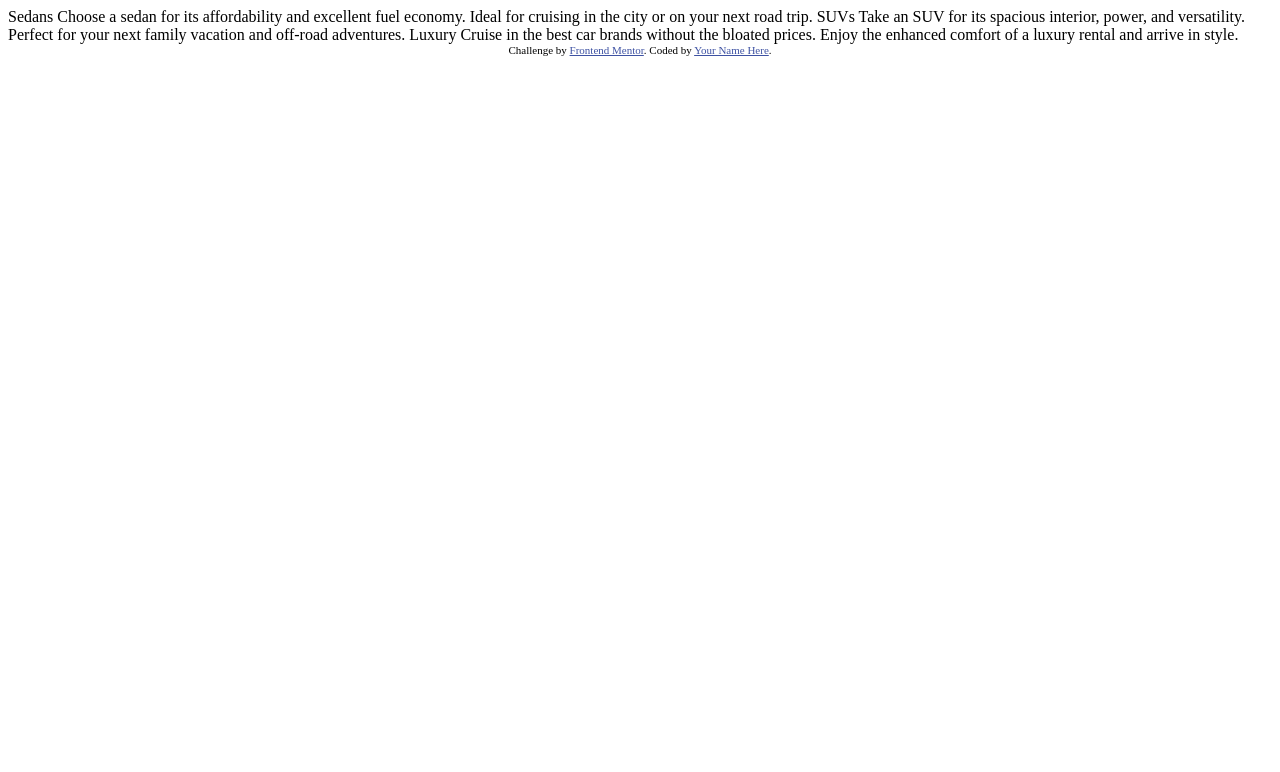
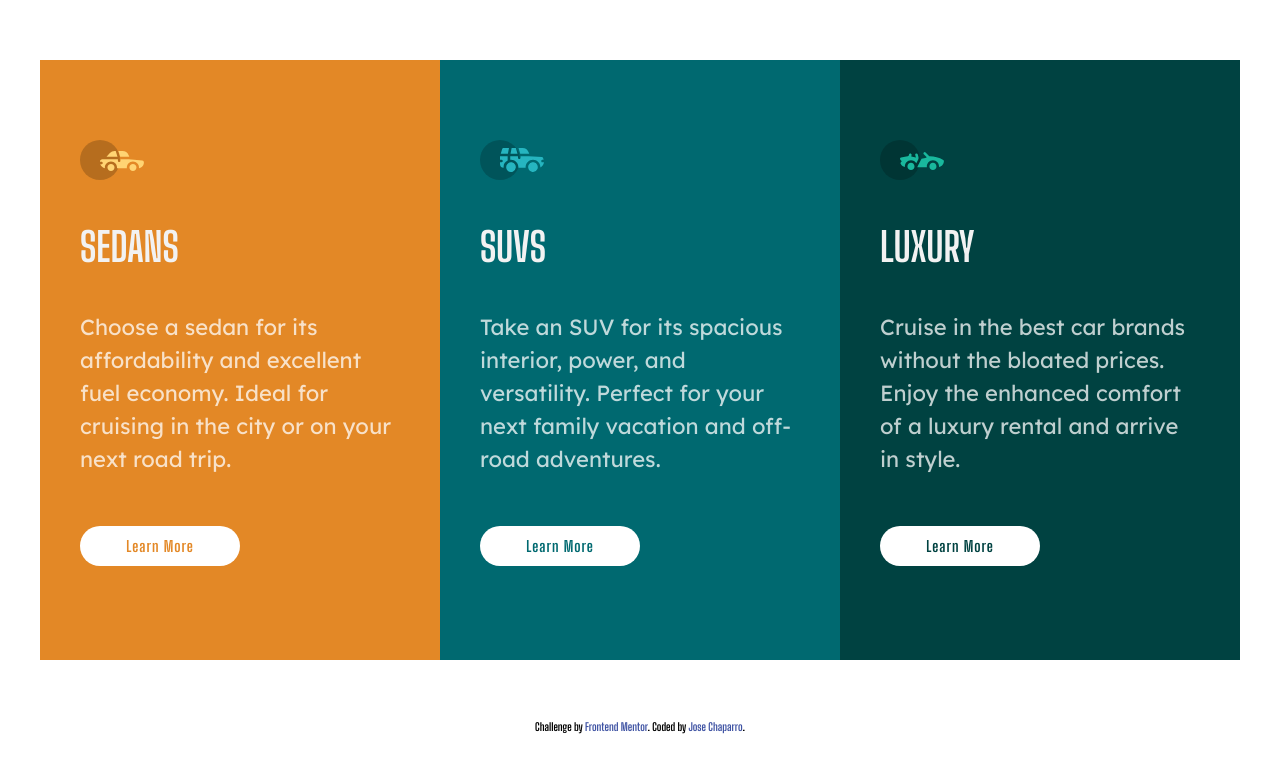
Before and after one commit to jchapar/3_Column_Card, a plain HTML site: page index.html in a window 1280 px wide. Drawn offline with Linux system fonts and the light colour scheme.

Commit message:
html and css styling doe desktop done

```diff
--- a/index.html
+++ b/index.html
@@ -5,32 +5,51 @@
   <meta name="viewport" content="width=device-width, initial-scale=1.0"> <!-- displays site properly based on user's device -->
 
   <link rel="icon" type="image/png" sizes="32x32" href="./images/favicon-32x32.png">
-
+  <link rel="stylesheet" href="styles.css">
   <title>Frontend Mentor | 3-column preview card component</title>
-
-  <!-- Feel free to remove these styles or customise in your own stylesheet 👍 -->
-  <style>
-    .attribution { font-size: 11px; text-align: center; }
-    .attribution a { color: hsl(228, 45%, 44%); }
-  </style>
 </head>
 <body>
 
-  Sedans
-  Choose a sedan for its affordability and excellent fuel economy. Ideal for cruising in the city
-  or on your next road trip.
-
-  SUVs
-  Take an SUV for its spacious interior, power, and versatility. Perfect for your next family vacation
-  and off-road adventures.
-
-  Luxury
-  Cruise in the best car brands without the bloated prices. Enjoy the enhanced comfort of a luxury
-  rental and arrive in style.
+  <!-- Container -->
+  <div class="container">
+    <!-- Columns -->
+    <div class="columns">
+      <!-- Column -->
+      <div class="column column-1">
+        <div class="column-content">
+          <img src="images/icon-sedans.svg" alt="" class="column-img">
+          <h2 class="column-title">Sedans</h2>
+          <p class="column-text">Choose a sedan for its affordability and excellent fuel economy. Ideal for cruising in the city
+            or on your next road trip.</p>
+        </div>
+        <a href="#" class="btn btn-1">Learn More</a>
+      </div>
+      <!-- Column -->
+      <div class="column column-2">
+        <div class="column-content">
+          <img src="images/icon-suvs.svg" alt="" class="column-img">
+          <h2 class="column-title">SUVS</h2>
+          <p class="column-text">Take an SUV for its spacious interior, power, and versatility. Perfect for your next family vacation
+            and off-road adventures.</p>
+        </div>
+        <a href="#" class="btn btn-2">Learn More</a>
+      </div>
+      <!-- Column -->
+      <div class="column column-3">
+        <div class="column-content">
+          <img src="images/icon-luxury.svg" alt="" class="column-img">
+          <h2 class="column-title">Luxury</h2>
+          <p class="column-text">Cruise in the best car brands without the bloated prices. Enjoy the enhanced comfort of a luxury
+            rental and arrive in style.</p>
+        </div>
+        <a href="#" class="btn btn-3">Learn More</a>
+      </div>
+    </div>
+  </div>
 
   <div class="attribution">
     Challenge by <a href="https://www.frontendmentor.io?ref=challenge" target="_blank">Frontend Mentor</a>.
-    Coded by <a href="#">Your Name Here</a>.
+    Coded by <a href="#">Jose Chaparro</a>.
   </div>
 </body>
 </html>
--- /dev/null
+++ b/styles.css
@@ -0,0 +1,118 @@
+@import url("https://fonts.googleapis.com/css2?family=Big+Shoulders+Display:wght@700&family=Lexend+Deca&display=swap");
+
+:root {
+  --orange-color: hsl(31, 77%, 52%);
+  --cyan-color: hsl(184, 100%, 22%);
+  --dark-cyan-color: hsl(179, 100%, 13%);
+}
+
+* {
+  margin: 0;
+  padding: 0;
+  box-sizing: border-box;
+}
+
+html,
+body {
+  font-size: 15px;
+  font-family: "Big Shoulders Display", cursive;
+  /* font-family: 'Lexend Deca', sans-serif; */
+}
+
+a {
+  text-decoration: none;
+}
+
+.container {
+  max-width: 1440px;
+  height: 90vh;
+  width: 100%;
+  margin: 0 auto;
+  display: flex;
+  justify-content: center;
+  align-items: center;
+}
+
+.columns {
+  display: grid;
+  grid-template-columns: repeat(3, 1fr);
+}
+
+.column {
+  height: 600px;
+  width: 400px;
+  padding: 40px;
+}
+
+.column-1 {
+  background-color: var(--orange-color);
+}
+.column-2 {
+  background-color: var(--cyan-color);
+}
+.column-3 {
+  background-color: var(--dark-cyan-color);
+}
+
+.column-content {
+  margin: 40px 0;
+}
+
+.column-title {
+  color: hsl(0, 0%, 95%);
+  font-size: 40px;
+  text-transform: uppercase;
+  margin: 40px 0;
+}
+
+.column-text {
+  color: hsla(0, 0%, 100%, 0.75);
+  font-size: 22px;
+  font-family: "Lexend Deca", sans-serif;
+  line-height: 1.5;
+}
+
+.btn {
+  display: flex;
+  justify-content: center;
+  align-items: center;
+  text-align: center;
+  background: #fff;
+  color: #000;
+  height: 40px;
+  border-radius: 20px;
+  letter-spacing: 1px;
+  width: 50%;
+  margin-top: 50px;
+  transition: all 0.2s ease;
+}
+
+.btn:hover {
+  background: transparent;
+  border: 1px solid #fff;
+  color: #fff;
+}
+
+.btn-1 {
+  color: var(--orange-color);
+}
+.btn-2 {
+  color: var(--cyan-color);
+}
+.btn-3 {
+  color: var(--dark-cyan-color);
+}
+
+.attribution {
+  font-size: 11px;
+  text-align: center;
+}
+.attribution a {
+  color: hsl(228, 45%, 44%);
+}
+
+@media (max-width: 400px) {
+  .columns {
+    grid-template-columns: 1fr;
+  }
+}
```
